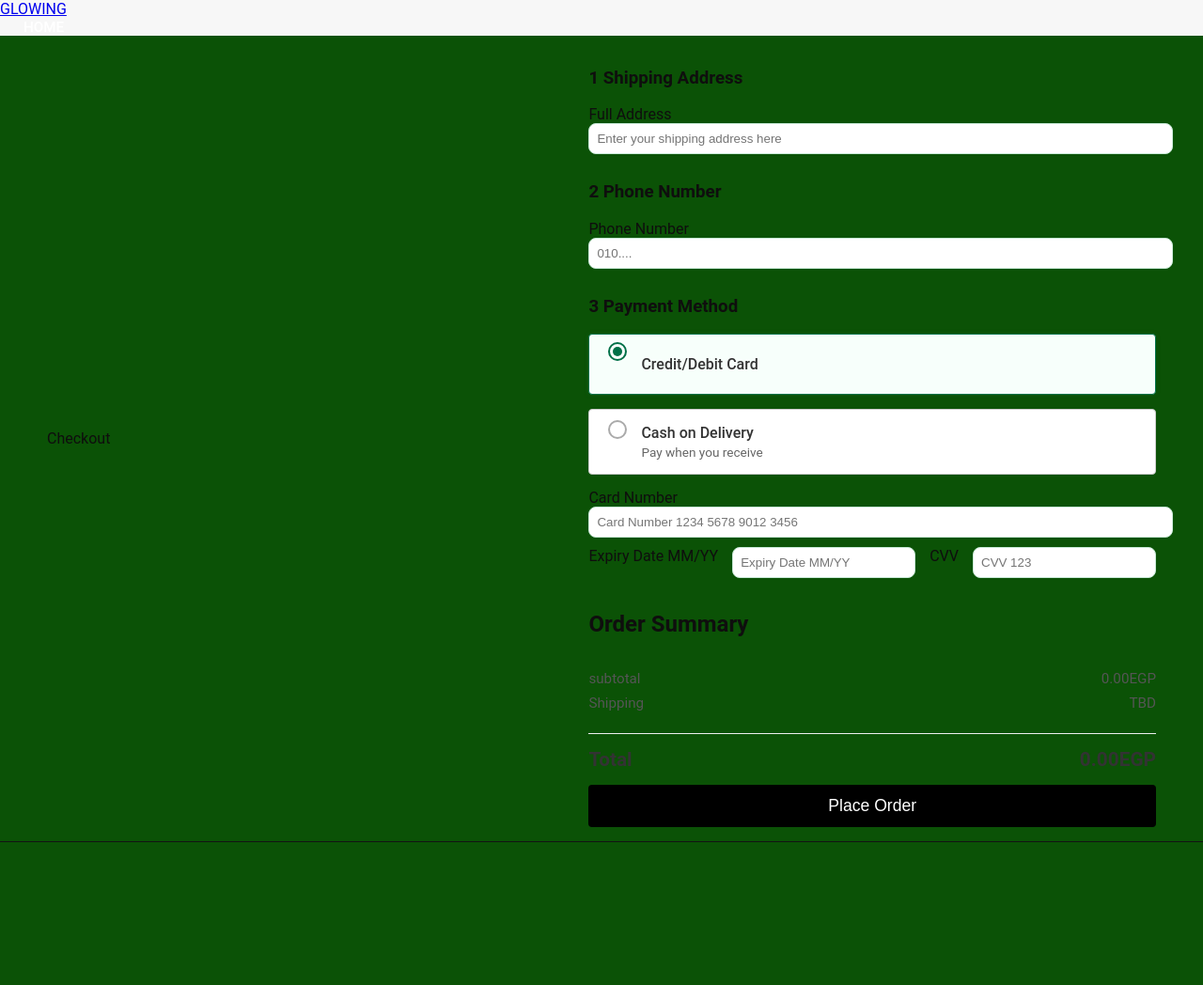
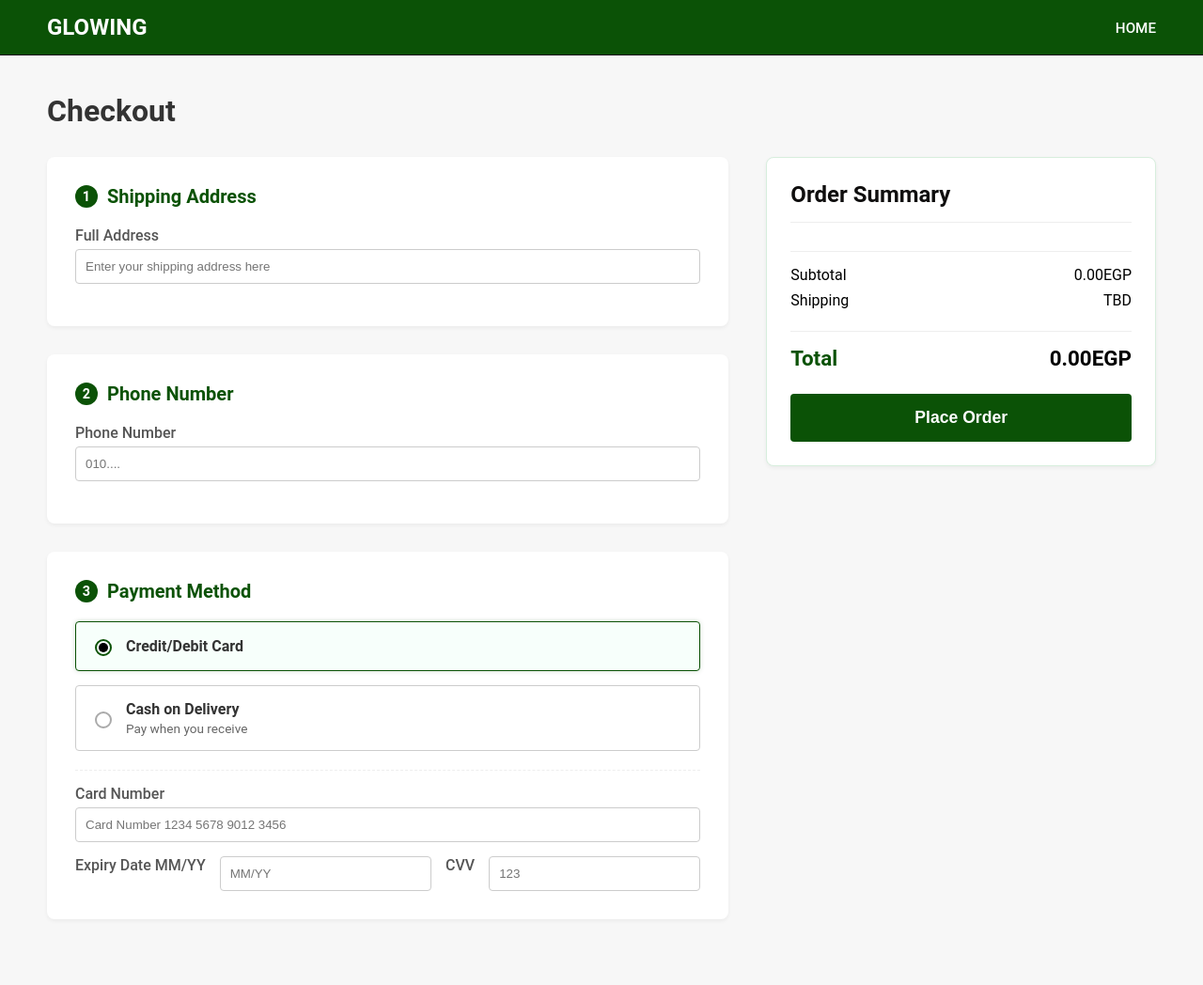
Before and after one commit to roaa-abdelghany/SWE-Project, a Flask app: template app/templates/checkout.html in a window 1280 px wide. Shown: the whole page at 94% size. Before the commit the page ends 896 px from the top, so only its background shows below. Run offline with Flask 3, Linux system fonts and the light colour scheme; the template is opened without the code that fills it, so the values that code supplies are empty.

Commit message:
checkout

```diff
--- a/app/controllers/Checkout_controller.py
+++ b/app/controllers/Checkout_controller.py
@@ -7,8 +7,8 @@
 @checkout_bp.route("/<int:user_id>", methods=["GET"])
 def show_checkout_page(user_id):
     items = CartRepository.get_by_user(user_id)
-    Checkout= Checkout("", "", "", items)
-    order_summary = Checkout.order_summary()
+    checkout= Checkout(None, None, None, items)
+    order_summary = checkout.order_summary()
     return render_template(
         "checkout.html", items=items, user_id=user_id,subtotal=order_summary["subtotal"],shipping_fee=order_summary["shipping_fee"],total=order_summary["total"])
 
--- a/app/repositories/cart_repository.py
+++ b/app/repositories/cart_repository.py
@@ -2,7 +2,7 @@
 from core.file_singleton import FileManager
 
 class CartRepository:
-    def _init_(self):
+    def __init__(self):
         self.file = FileManager()
         self.path = "data/Cart_items.csv"
 
--- a/app/static/Checkout.css
+++ b/app/static/Checkout.css
@@ -6,7 +6,7 @@
     color: #0f0e0e;
 }
 
-.container {
+.navbar {
     display: flex;
     justify-content: space-between;
     align-items: center;
@@ -15,8 +15,11 @@
     border-bottom: 1px solid #131313;
 }
 
-.left-side {
-    width: 65%;
+.logo {
+    color: white;
+    font-size: 1.5rem;
+    font-weight: 700;
+    text-decoration: none;
 }
 
 .navbar nav a {
@@ -29,64 +32,86 @@
 }
 
 .navbar nav a:hover {
-    color: #007047;
+    color: #c7e9d6;
 }
 
-.nav-icons {
+.checkout-page-content {
+    padding: 40px 50px;
+    max-width: 1400px;
+    margin: 0 auto;
+}
+
+.main-title {
+    font-size: 2rem;
+    font-weight: 700;
+    color: #333;
+    margin-bottom: 30px;
+}
+
+.checkout-layout {
+    display: flex;
+    justify-content: space-between;
+    align-items: flex-start;
+    gap: 40px;
+}
+
+.checkout-form-section {
+    flex: 2;
+    min-width: 60%;
+}
+
+.section-header {
+    font-size: 1.25rem;
+    font-weight: 600;
+    color: rgb(11, 82, 6);
+    margin-top: 0;
+    margin-bottom: 20px;
     display: flex;
     align-items: center;
 }
 
-.nav-icons a {
-    text-decoration: none;
-    color: inherit;
-    display: flex;
+.icon-circle {
+    display: inline-flex;
+    justify-content: center;
     align-items: center;
-    cursor: pointer;
+    width: 24px;
+    height: 24px;
+    border-radius: 50%;
+    background-color: rgb(11, 82, 6);
+    color: white;
+    font-size: 0.9rem;
+    font-weight: 700;
+    margin-right: 10px;
 }
 
-.icon {
-    margin-left: 15px;
-    font-size: 1.1rem;
+.form-group {
+    background-color: white;
+    padding: 30px;
+    border-radius: 8px;
+    margin-bottom: 30px;
+    box-shadow: 0 2px 4px rgba(0, 0, 0, 0.05);
 }
 
-.customer-menu {
-    margin-left: 20px;
-    padding: 5px 10px;
-    border-left: 1px solid #eee;
-    font-size: 0.95rem;
-    transition: background-color 0.2s;
+.form-label {
+    display: block;
+    margin-bottom: 5px;
+    font-weight: 500;
+    color: #555;
 }
 
-.customer-menu:hover {
-    background-color: #f0f0f0;
+.text-input {
+    width: 100%;
+    padding: 10px;
+    border: 1px solid #ccc;
+    border-radius: 4px;
+    margin-bottom: 15px;
+    box-sizing: border-box;
 }
 
-input, textarea {
-    width: 100%;
-    padding: 8px;
-    border: 1px solid #c7e9d6;
-    border-radius: 8px;
-    margin-bottom: 10px;
-}
-
-.payment-box {
-    margin: 10px 0;
-    border: 1px solid #d0efd8;
-    padding: 10px;
-    margin-bottom: 15px;
-    border: 1px solid #ccc;
-    border-radius: 4px;
-    font-size: 1rem;
-}
-
-.place-order {
-    background: #2c8c45;
-    color: white;
-    border: none;
-    padding: 12px;
-    width: 100%;
-    box-sizing: border-box;
+.card-details {
+    margin-top: 20px;
+    padding-top: 15px;
+    border-top: 1px dashed #eee;
 }
 
 .card-inputs-row {
@@ -96,7 +121,7 @@
 
 .card-inputs-row .text-input {
     flex: 1;
-    margin-bottom: 15px;
+    margin-bottom: 0;
 }
 
 .payment-option {
@@ -117,7 +142,7 @@
 
 .payment-option h4 {
     margin: 0;
-    font-weight: 500;
+    font-weight: 600;
     color: #333;
 }
 
@@ -128,19 +153,22 @@
 }
 
 .payment-option input[type="radio"] {
-    margin-right: 15px;
     appearance: none;
+    -webkit-appearance: none;
+    -moz-appearance: none;
     width: 18px;
     height: 18px;
     border: 2px solid #aaa;
     border-radius: 50%;
     position: relative;
-    top: -10px;
     cursor: pointer;
+    margin-right: 15px;
+    flex-shrink: 0;
+    top: 0;
 }
 
 .payment-option input[type="radio"]:checked {
-    border-color: #007047;
+    border-color: rgb(11, 82, 6);
 }
 
 .payment-option input[type="radio"]:checked::after {
@@ -148,7 +176,7 @@
     display: block;
     width: 10px;
     height: 10px;
-    background: #007047;
+    background: rgb(0, 0, 0);
     border-radius: 50%;
     position: absolute;
     top: 50%;
@@ -157,25 +185,50 @@
 }
 
 .selected {
-    border-color: #007047;
-    box-shadow: 0 0 5px rgba(0, 112, 71, 0.2);
+    border-color: rgb(11, 82, 6);
+    box-shadow: 0 0 5px rgba(11, 82, 6, 0.2);
     background-color: #f7fffb;
 }
 
-.summary-box {
-    width: 30%;
+.order-summary-section {
+    flex: 1;
+    min-width: 350px;
     background: white;
-    padding: 20px;
+    padding: 25px;
+    border-radius: 8px;
     border: 1px solid #d7eedd;
-    border-radius: 10px;
+    height: fit-content;
+    box-shadow: 0 2px 4px rgba(0, 0, 0, 0.05);
 }
 
-.item-name { flex: 2; }
+.order-summary-section h2 {
+    margin-top: 0;
+    font-size: 1.5rem;
+    border-bottom: 1px solid #eee;
+    padding-bottom: 15px;
+    margin-bottom: 15px;
+    font-weight: 700;
+}
+
+.summary-items {
+    border-bottom: 1px solid #eee;
+    padding-bottom: 15px;
+    margin-bottom: 15px;
+}
+
+.summary-item {
+    display: flex;
+    justify-content: space-between;
+    margin-bottom: 8px;
+    font-size: 0.95rem;
+}
+
+.item-name { flex: 3; color: #000000; }
 .item-quantity { flex: 1; text-align: right; color: #888; }
-.item-price { flex: 1; text-align: right; font-weight: 500; }
+.item-price { flex: 1; text-align: right; font-weight: 600; color: #333; }
 
 .summary-details {
-    padding: 15px 0;
+    padding-bottom: 15px;
     border-bottom: 1px solid #eee;
 }
 
@@ -183,58 +236,44 @@
     display: flex;
     justify-content: space-between;
     margin-bottom: 8px;
-    font-size: 0.95rem;
-    color: #555;
+    font-size: 1rem;
+    color: #000000;
 }
 
 .total-row {
     display: flex;
     justify-content: space-between;
-    margin: 15px 0;
+    margin: 15px 0 25px 0;
 }
 
 .total-row h3 {
     margin: 0;
-    font-size: 1.3rem;
+    font-size: 1.4rem;
     font-weight: 700;
-    color: #333;
+    color: rgb(11, 82, 6);
+}
+
+.total-price {
+    color: black !important;
 }
 
 .place-order-button {
     width: 100%;
-    padding: 12px;
-    background-color: black;
-    color: white;
+    padding: 15px;
+    background-color: rgb(11, 82, 6);
+    color: rgb(255, 255, 255);
     border: none;
     border-radius: 4px;
     font-size: 1.1rem;
-    font-weight: 500;
+    font-weight: 600;
     cursor: pointer;
     transition: background-color 0.2s, transform 0.1s;
 }
 
 .place-order-button:hover {
-    background-color: #333;
+    background-color: #2c8c45;
 }
 
 .place-order-button:active {
     transform: translateY(1px);
-    box-shadow: 0 0 5px rgba(0, 0, 0, 0.5);
 }
-
-.terms-text {
-    text-align: center;
-    font-size: 0.75rem;
-    color: #888;
-    margin-top: 15px;
-}
-
-.terms-text a {
-    color: #888;
-    text-decoration: underline;
-    transition: color 0.2s;
-}
-
-.terms-text a:hover {
-    color: #555;
-}
--- a/app/templates/checkout.html
+++ b/app/templates/checkout.html
@@ -8,14 +8,14 @@
 </head>
 <body>
 
-        <header class="navbar">
-            <a href="#" class="logo">GLOWING</a>
-            <nav>
-                <a href="/">HOME</a>
-            </nav>
+    <header class="navbar">
+        <a href="#" class="logo">GLOWING</a>
+        <nav>
+            <a href="/">HOME</a>
+        </nav>
         </header>
 
-    <main class="container">
+    <main class="checkout-page-content">
         <div class="main-title">Checkout</div>
 
         <form class="checkout-layout" action="/checkout/{{ user_id }}" method="POST">
@@ -59,15 +59,15 @@
                     </label>
 
                     <div class="card-details">
-                        <label for="card_number" class="form-label hidden-label">Card Number</label>
+                        <label for="card_number" class="form-label">Card Number</label>
                         <input type="text" id="card_number" name="card_number" placeholder="Card Number 1234 5678 9012 3456" class="text-input full-width">
 
                         <div class="card-inputs-row">
-                            <label for="expiry_date" class="form-label hidden-label">Expiry Date MM/YY</label>
-                            <input type="text" id="expiry_date" name="expiry_date" placeholder="Expiry Date MM/YY" class="text-input">
+                            <label for="expiry_date" class="form-label">Expiry Date MM/YY</label>
+                            <input type="text" id="expiry_date" name="expiry_date" placeholder="MM/YY" class="text-input">
 
-                            <label for="cvv" class="form-label hidden-label">CVV</label>
-                            <input type="text" id="cvv" name="cvv" placeholder="CVV 123" class="text-input">
+                            <label for="cvv" class="form-label">CVV</label>
+                            <input type="text" id="cvv" name="cvv" placeholder="123" class="text-input">
                         </div>
                     </div>
                 </section>
@@ -89,7 +89,7 @@
 
                 <div class="summary-details">
                     <div class="detail-row">
-                        <span>subtotal</span>
+                        <span>Subtotal</span>
                         <span>{{ "%.2f"|format(subtotal|default(0)) }}EGP</span>
                     </div>
                     <div class="detail-row">
@@ -108,7 +108,7 @@
 
                 <div class="total-row">
                     <h3>Total</h3>
-                    <h3>{{ "%.2f"|format(total|default(0)) }}EGP</h3>
+                    <h3 class="total-price">{{ "%.2f"|format(total|default(0)) }}EGP</h3>
                 </div>
                 <button type="submit" class="place-order-button">Place Order</button>
             </aside>
```
